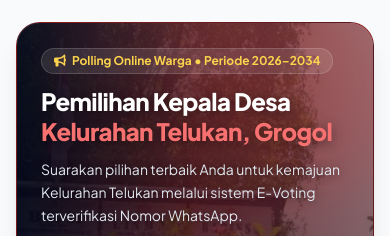
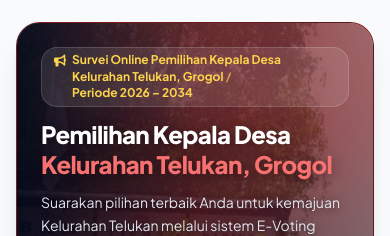
Before and after one commit to seoulinbowl18-Git/pilkades-telukan, a website: page index.html in a window 390 px wide. Shown: the part 149-385 px from the top of the page. Drawn offline with nearby package versions, Linux system fonts and the light colour scheme; no server answers.

Commit message:
Hero badge: "Survei Online Pemilihan Kepala Desa ..."
Replaces "Polling Online Warga - Periode 2026-2034" in the hero badge
with "Survei Online Pemilihan Kepala Desa Kelurahan Telukan, Grogol /
Periode 2026 - 2034". The badge now wraps cleanly on phones (rounded-2xl
there, pill shape from sm up). No overflow at 320px.

Co-Authored-By: Claude Opus 5.5 <noreply@anthropic.com>
Claude-Session: https://claude.ai/code/session_011pcai4J7mejh8mKPcrqhmo

```diff
--- a/index.html
+++ b/index.html
@@ -190,8 +190,9 @@
 
                 <div class="relative z-10 flex flex-col lg:flex-row lg:items-center justify-between gap-6">
                     <div class="space-y-3 max-w-xl">
-                        <span class="inline-flex items-center gap-1.5 px-3 py-1 rounded-full text-xs font-bold bg-white/10 text-amber-300 border border-white/15">
-                            <i class="fa-solid fa-bullhorn"></i> Polling Online Warga • Periode 2026–2034
+                        <span class="inline-flex items-start gap-1.5 px-3 py-1 rounded-2xl sm:rounded-full text-xs font-bold leading-snug bg-white/10 text-amber-300 border border-white/15 max-w-full">
+                            <i class="fa-solid fa-bullhorn mt-[3px] shrink-0"></i>
+                            <span>Survei Online Pemilihan Kepala Desa Kelurahan Telukan, Grogol <span class="text-amber-300/60">/</span> <span class="whitespace-nowrap">Periode 2026 – 2034</span></span>
                         </span>
                         <h2 class="text-2xl sm:text-3xl lg:text-4xl font-extrabold tracking-tight leading-tight [text-shadow:0_2px_12px_rgba(0,0,0,0.45)]">
                             Pemilihan Kepala Desa <span class="text-red-400">Kelurahan Telukan, Grogol</span>
```
